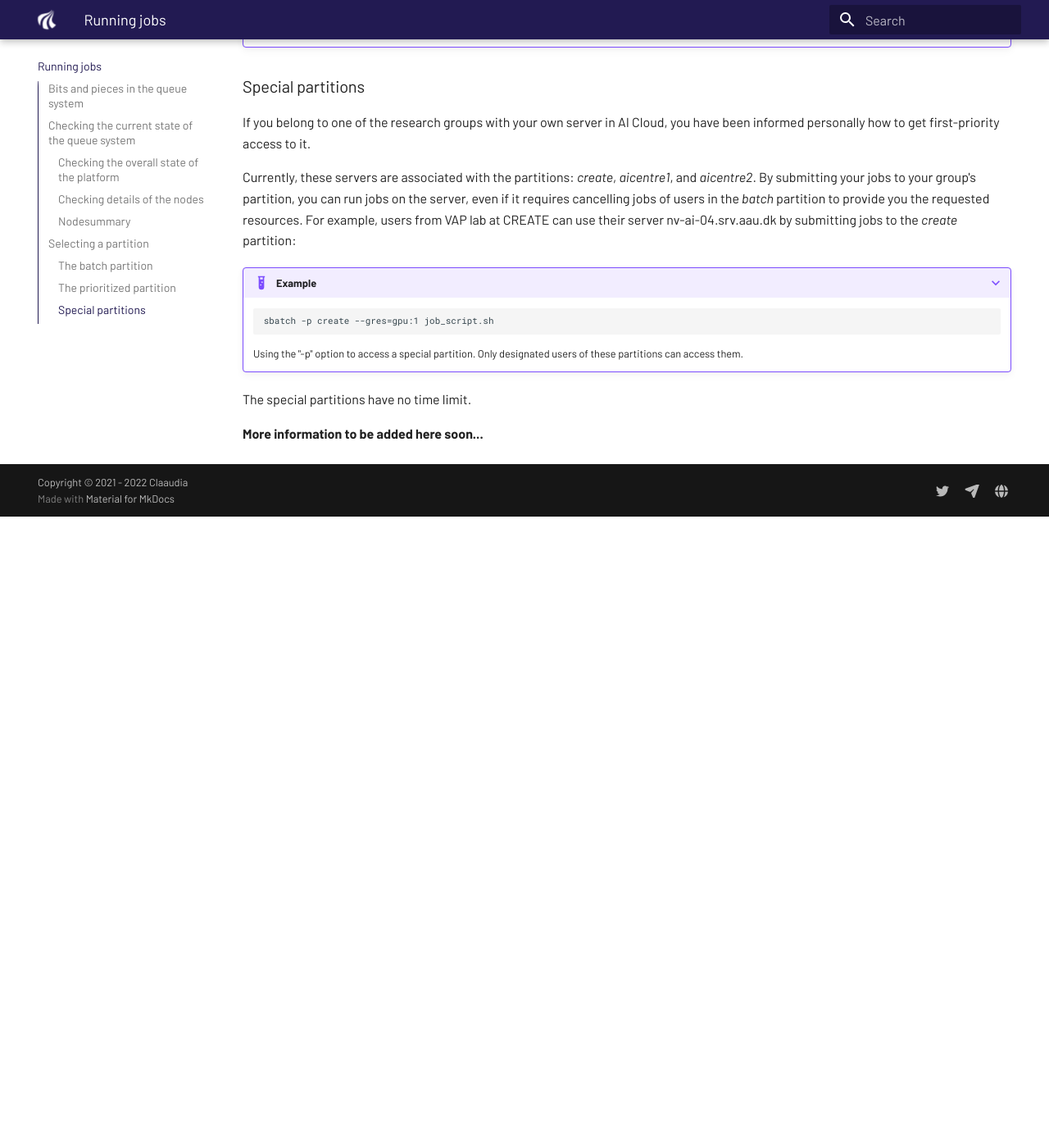
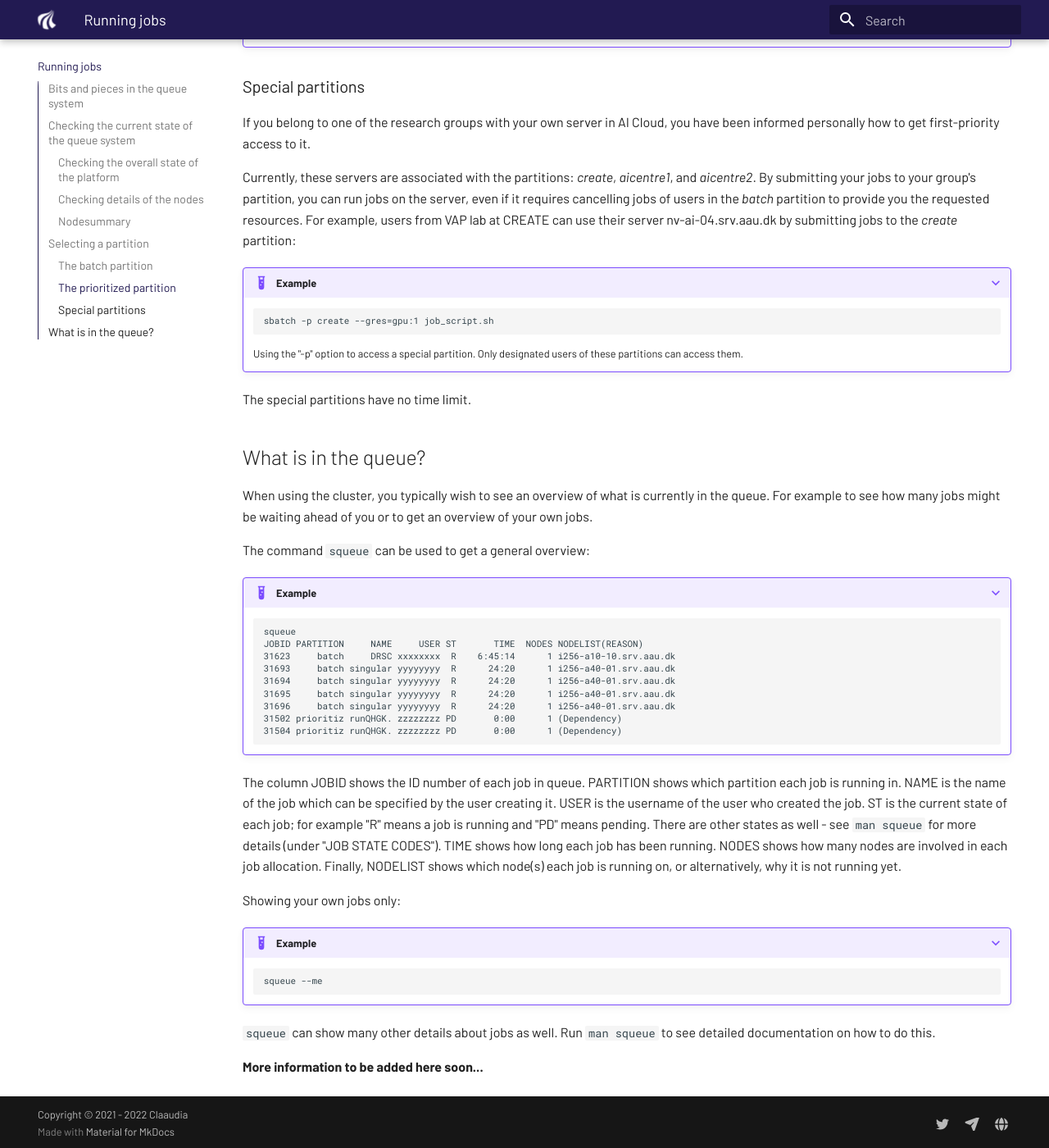
Before and after one commit to aau-claaudia/aicloud-docs, an MkDocs documentation site: the page built from docs/slurm.md, in a window 1280 px wide and 1400 px high, scrolled down 3691 px. Shown: the whole window at 82% size. Built offline with MkDocs 1.6.1 and Material for MkDocs 9.7.7, drawn with Linux system fonts in a browser that asks for light colours; before the commit the page ends 4321 px from its top, so only the background shows below that.

Commit message:
More information about `squeue`

```diff
--- a/docs/slurm.md
+++ b/docs/slurm.md
@@ -193,4 +193,44 @@ partition:
 
 The special partitions have no time limit.
 
+## What is in the queue?
+
+When using the cluster, you typically wish to see an overview of what
+is currently in the queue. For example to see how many jobs might be
+waiting ahead of you or to get an overview of your own jobs.
+
+The command `squeue` can be used to get a general overview:
+
+???+ example
+
+        squeue
+        JOBID PARTITION		NAME	 USER ST	   TIME	 NODES NODELIST(REASON)
+		31623	  batch		DRSC xxxxxxxx  R	6:45:14		 1 i256-a10-10.srv.aau.dk
+		31693	  batch singular yyyyyyyy  R	  24:20		 1 i256-a40-01.srv.aau.dk
+		31694	  batch singular yyyyyyyy  R	  24:20		 1 i256-a40-01.srv.aau.dk
+		31695	  batch singular yyyyyyyy  R	  24:20		 1 i256-a40-01.srv.aau.dk
+		31696	  batch singular yyyyyyyy  R	  24:20		 1 i256-a40-01.srv.aau.dk
+		31502 prioritiz runQHGK. zzzzzzzz PD	   0:00		 1 (Dependency)
+		31504 prioritiz runQHGK. zzzzzzzz PD	   0:00		 1 (Dependency)
+
+The column JOBID shows the ID number of each job in queue. PARTITION
+shows which partition each job is running in. NAME is the name of the
+job which can be specified by the user creating it. USER is the
+username of the user who created the job. ST is the current state of
+each job; for example "R" means a job is running and "PD" means
+pending. There are other states as well - see `man squeue` for more
+details (under "JOB STATE CODES"). TIME shows how long each job has
+been running. NODES shows how many nodes are involved in each job
+allocation. Finally, NODELIST shows which node(s) each job is running
+on, or alternatively, why it is not running yet.
+
+Showing your own jobs only:
+
+???+ example
+
+        squeue --me
+
+`squeue` can show many other details about jobs as well. Run `man
+squeue` to see detailed documentation on how to do this.
+
 **More information to be added here soon...**
```
Also changed, not shown: docs/introduction.md (+1 -1 lines).
